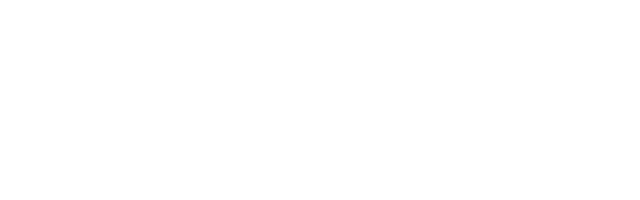
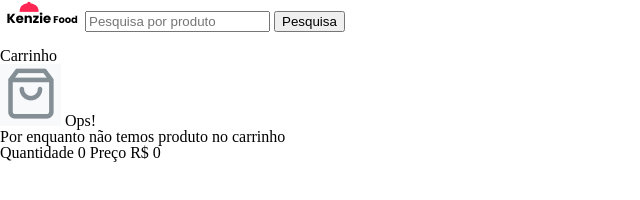
Before and after one commit to Kenzie-Academy-Brasil-Developers/api-kenziefood-m2-lufelipe12, a website: page index.html in a window 1280 px wide. Shown: the whole page, without its empty margins (0-640 px from the left). Drawn offline with Linux system fonts and the light colour scheme.

Commit message:
Edit index.html and add reset.css

```diff
--- a/index.html
+++ b/index.html
@@ -4,12 +4,37 @@
     <meta charset="UTF-8">
     <meta http-equiv="X-UA-Compatible" content="IE=edge">
     <meta name="viewport" content="width=device-width, initial-scale=1.0">
+    <link rel="stylesheet" href="./src/style/reset.css">
     <link rel="stylesheet" href="./src/style/style.css">
     <title>Kenzie Foods</title>
 </head>
 <body>
+<header>
+    <img src="./src/images/kenziefoodslogo.png" alt="logo kenzie">
+    <input type="text" placeholder="Pesquisa por produto">
+    <button id="search">Pesquisa</button>
+</header>
+ <main id="mainProducts">
+     <!-- aqui ficam os produtos -->
+ </main>
 
+<section id="cart">
+    <div id="title">
+        <img src="" alt="">
+        <h1>Carrinho</h1>
+    </div>
 
+    <!-- Essa parte somente aparece quando o carrinho está vazio -->
+     <img src="./src/images/cart.png" alt="carrinho">
+     <span>Ops!</span>
+     <p>Por enquanto não temos produto no carrinho</p>
+     <span>Quantidade</span>
+     <span>0</span>
+
+     <!-- Esse span deve aparecer somente quando o carrinho tiver item -->
+     <span>Preço</span>
+     <span>R$ 0</span>
+</section>
     <script type="module" src="./index.js"></script>
 </body>
 </html>
--- /dev/null
+++ b/src/style/reset.css
@@ -0,0 +1,43 @@
+html, body, div, span, applet, object, iframe,
+h1, h2, h3, h4, h5, h6, p, blockquote, pre,
+a, abbr, acronym, address, big, cite, code,
+del, dfn, em, img, ins, kbd, q, s, samp,
+small, strike, strong, sub, sup, tt, var,
+b, u, i, center,
+dl, dt, dd, ol, ul, li,
+fieldset, form, label, legend,
+table, caption, tbody, tfoot, thead, tr, th, td,
+article, aside, canvas, details, embed,
+figure, figcaption, footer, header, hgroup,
+menu, nav, output, ruby, section, summary,
+time, mark, audio, video {
+	margin: 0;
+	padding: 0;
+	border: 0;
+	font-size: 100%;
+	font: inherit;
+	vertical-align: baseline;
+}
+/* HTML5 display-role reset for older browsers */
+article, aside, details, figcaption, figure,
+footer, header, hgroup, menu, nav, section {
+	display: block;
+}
+body {
+	line-height: 1;
+}
+ol, ul {
+	list-style: none;
+}
+blockquote, q {
+	quotes: none;
+}
+blockquote:before, blockquote:after,
+q:before, q:after {
+	content: '';
+	content: none;
+}
+table {
+	border-collapse: collapse;
+	border-spacing: 0;
+}
```
Also changed, not shown: src/images/cart.png (added).
